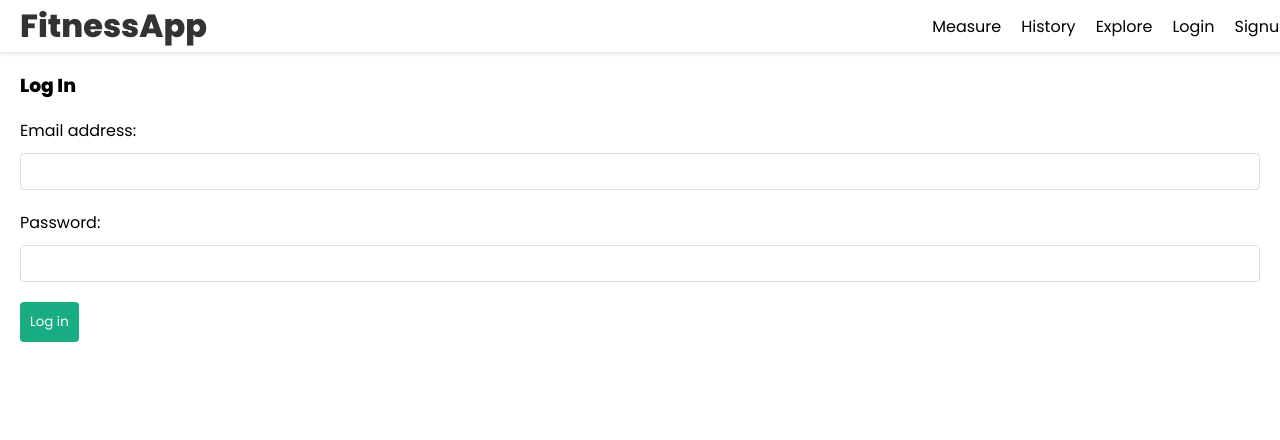
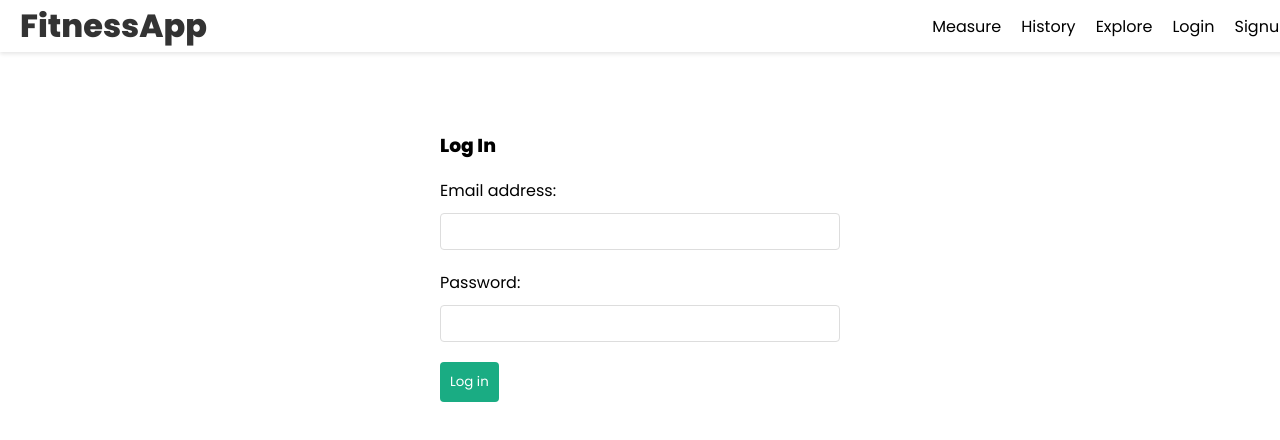
Before and after one commit to SoaresPT/FitnessApp, a React (Create React App) app in the folder Sprint3/FitnessApp/frontend/: page /login in a window 1280 px wide. Shown: the top 440 px of the page. Built offline with nearby package versions, Linux system fonts and the light colour scheme.

Commit message:
AuthContext done for login/logout

```diff
--- /dev/null
+++ b/Sprint3/FitnessApp/frontend/src/context/AuthContext.js
@@ -0,0 +1,28 @@
+import { createContext, useReducer } from "react";
+
+export const AuthContext = createContext(); // component that we create which has a Provider on it written below
+
+// taking previous state and action
+export const authReducer = (state, action) => {
+    switch (action.type) {  // action has a type property that describes the action
+        case 'LOGIN':
+            return { user: action.payload }
+        case 'LOGOUT':
+            return { user: null }
+        default:
+            return state
+    }
+}
+
+export const AuthContextProvider = ({ children }) => {
+    const [state, dispatch] = useReducer(authReducer, { user: null })
+
+    console.log('AuthContext state: ', state);  // logging state to the console to keep track of current state
+
+    return (
+        <AuthContext.Provider value ={{...state, dispatch}}>
+            {children}
+        </AuthContext.Provider>
+    )
+
+}
--- a/Sprint3/FitnessApp/frontend/src/index.css
+++ b/Sprint3/FitnessApp/frontend/src/index.css
@@ -103,7 +103,14 @@ div.error {
 }
 
 .links {
+  padding: 10px;
+}
 
-  padding: 10px;
-
+/* auth forms */
+form.signup, form.login {
+  max-width: 400px;
+  margin: 40px auto;
+  padding: 20px;
+  background: #fff;
+  border-radius: 4px;
 }
--- a/Sprint3/FitnessApp/frontend/src/index.js
+++ b/Sprint3/FitnessApp/frontend/src/index.js
@@ -3,12 +3,15 @@ import ReactDOM from 'react-dom/client';
 import './index.css';
 import App from './App';
 import { WorkoutsContextProvider } from './context/WorkoutContext';
+import { AuthContextProvider } from './context/AuthContext';
 
 const root = ReactDOM.createRoot(document.getElementById('root'));
 root.render(
   <React.StrictMode>
-    <WorkoutsContextProvider>
-    <App />
-    </WorkoutsContextProvider>
+    <AuthContextProvider>
+      <WorkoutsContextProvider>
+        <App />
+      </WorkoutsContextProvider>
+    </AuthContextProvider>
   </React.StrictMode>
 )
```
Also changed, not shown: Sprint3/FitnessApp/frontend/src/hooks/useAuthContext.js (added, +12 -0 lines).
